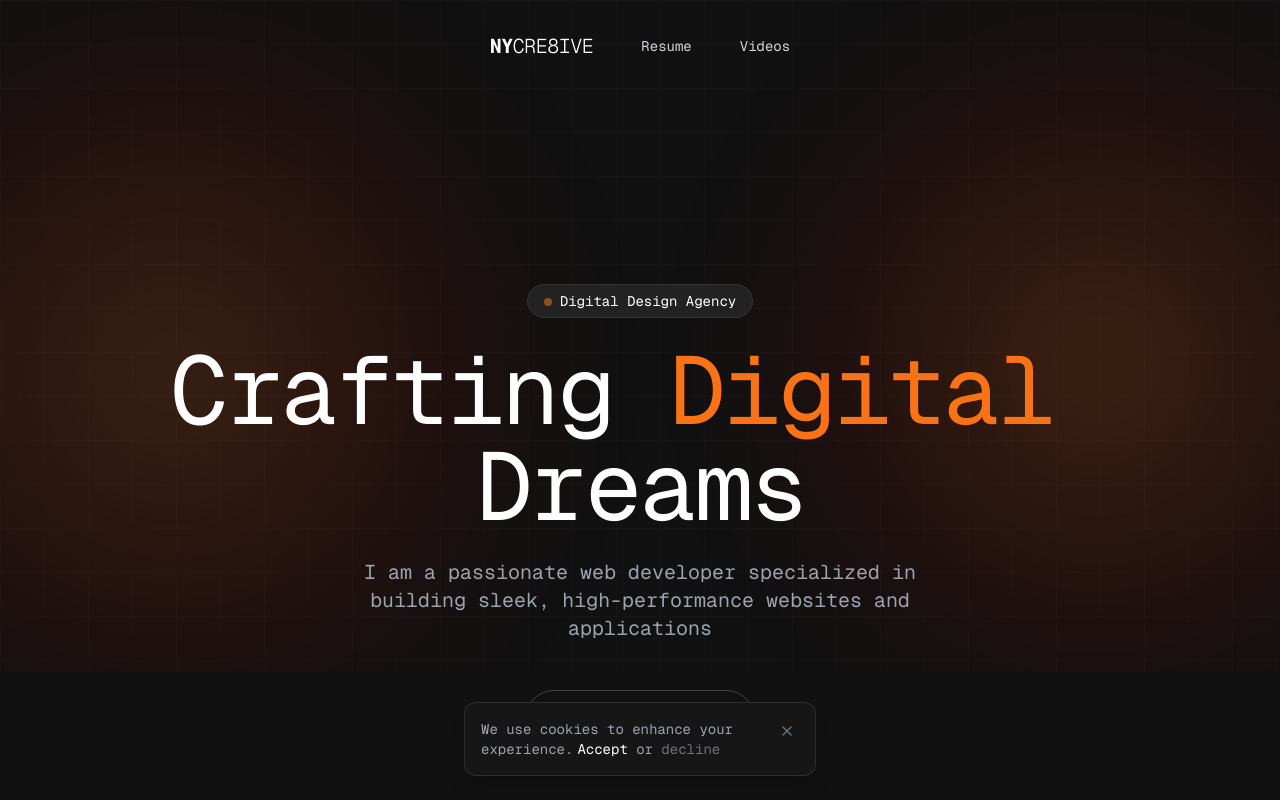
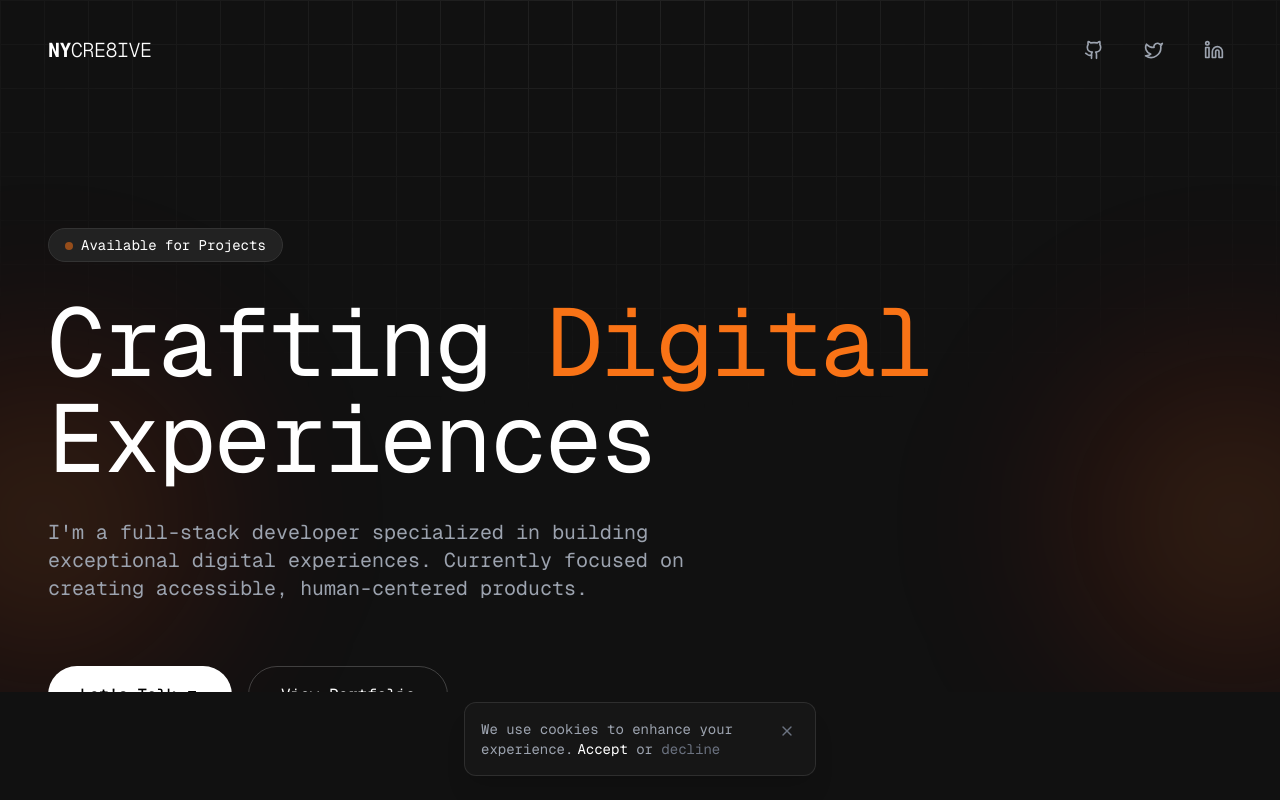
Before and after one commit to nanayawdev/nycre8ivestudio, a Next.js app: page / in a window 1280 px wide. Shown: the top 800 px of the page. Built offline with nearby package versions, Linux system fonts and the light colour scheme.

Commit message:
Refactor hero component import and usage on home page

```diff
--- /dev/null
+++ b/components/sections/hero-section.tsx
@@ -0,0 +1,125 @@
+"use client"
+
+import { motion } from "framer-motion"
+import { ArrowUpRight, Github, Linkedin, Twitter } from "lucide-react"
+import Link from "next/link"
+
+export function HeroSection() {
+  return (
+    <div className="relative min-h-screen bg-[#111111] overflow-hidden">
+      {/* Animated gradient background */}
+      <div className="absolute inset-0">
+        <div className="absolute inset-0 bg-[#111111]" />
+        <div className="absolute w-full h-full bg-[linear-gradient(to_right,#222_1px,transparent_1px),linear-gradient(to_bottom,#222_1px,transparent_1px)] bg-[size:44px_44px] [mask-image:radial-gradient(ellipse_80%_50%_at_50%_0%,#000,transparent)]" />
+        <div className="absolute bottom-0 left-0 right-0 h-[500px]">
+          <div
+            className="absolute bottom-0 left-[-20%] w-[600px] h-[600px]"
+            style={{
+              background: "radial-gradient(circle at center, rgba(255,140,50,0.15) 0%, rgba(255,69,0,0.1) 25%, rgba(209,0,0,0.05) 45%, transparent 65%)",
+              filter: "blur(60px)",
+            }}
+          />
+          <div
+            className="absolute bottom-0 right-[-20%] w-[600px] h-[600px]"
+            style={{
+              background: "radial-gradient(circle at center, rgba(255,140,50,0.15) 0%, rgba(255,69,0,0.1) 25%, rgba(209,0,0,0.05) 45%, transparent 65%)",
+              filter: "blur(60px)",
+            }}
+          />
+        </div>
+      </div>
+
+      {/* Content */}
+      <div className="relative">
+        {/* Navigation */}
+        <nav className="flex items-center justify-between px-6 sm:px-12 py-8">
+          <Link
+            href="/"
+            className="text-white font-bold text-xl tracking-tight"
+          >
+            NY<span className="font-light">CRE8IVE</span>
+          </Link>
+          <div className="flex items-center gap-6">
+            {[
+              { icon: Github, href: "https://github.com/nanayawisrael" },
+              { icon: Twitter, href: "https://twitter.com/nycre8ivestudio" },
+              { icon: Linkedin, href: "https://linkedin.com/in/nanayawisrael" },
+            ].map((social, index) => (
+              <motion.a
+                key={social.href}
+                href={social.href}
+                target="_blank"
+                rel="noopener noreferrer"
+                initial={{ opacity: 0, y: -20 }}
+                animate={{ opacity: 1, y: 0 }}
+                transition={{ delay: 0.2 + index * 0.1 }}
+                className="p-2 text-gray-400 hover:text-white transition-colors"
+              >
+                <social.icon className="w-5 h-5" />
+              </motion.a>
+            ))}
+          </div>
+        </nav>
+
+        {/* Hero Content */}
+        <div className="max-w-7xl mx-auto px-6 sm:px-12 pt-24 sm:pt-32 pb-24">
+          <div className="space-y-16">
+            {/* Main Heading */}
+            <div className="space-y-8">
+              <motion.div
+                initial={{ opacity: 0, y: 20 }}
+                animate={{ opacity: 1, y: 0 }}
+                className="inline-block px-4 py-1.5 rounded-full text-sm bg-[#222] border border-[#333]"
+              >
+                <span className="mr-2 inline-block w-2 h-2 rounded-full bg-orange-500 animate-pulse" />
+                Available for Projects
+              </motion.div>
+
+              <motion.h1
+                initial={{ opacity: 0, y: 20 }}
+                animate={{ opacity: 1, y: 0 }}
+                transition={{ delay: 0.2 }}
+                className="text-4xl xs:text-5xl sm:text-6xl md:text-7xl lg:text-8xl font-normal tracking-tight"
+              >
+                Crafting <span className="text-orange-500">Digital</span> <br className="hidden xs:block" />
+                Experiences
+              </motion.h1>
+
+              <motion.p
+                initial={{ opacity: 0, y: 20 }}
+                animate={{ opacity: 1, y: 0 }}
+                transition={{ delay: 0.3 }}
+                className="max-w-2xl text-gray-400 text-lg sm:text-xl"
+              >
+                I&apos;m a full-stack developer specialized in building exceptional digital experiences.
+                Currently focused on creating accessible, human-centered products.
+              </motion.p>
+            </div>
+
+            {/* CTA Section */}
+            <motion.div
+              initial={{ opacity: 0, y: 20 }}
+              animate={{ opacity: 1, y: 0 }}
+              transition={{ delay: 0.4 }}
+              className="flex flex-col xs:flex-row gap-4"
+            >
+              <Link
+                href="#contact"
+                className="group inline-flex items-center gap-2 px-8 py-4 rounded-full bg-white text-black font-medium hover:bg-gray-100 transition-colors"
+              >
+                Let&apos;s Talk
+                <ArrowUpRight className="w-4 h-4 group-hover:translate-x-1 group-hover:-translate-y-1 transition-transform" />
+              </Link>
+              <button
+                onClick={() => window.location.href = '#portfolio'}
+                className="inline-flex items-center gap-2 px-8 py-4 rounded-full border border-white/20 text-white hover:bg-white/10 transition-colors"
+              >
+                View Portfolio
+              </button>
+            </motion.div>
+          </div>
+        </div>
+      </div>
+    </div>
+  )
+}
--- a/src/app/page.tsx
+++ b/src/app/page.tsx
@@ -1,4 +1,4 @@
-import { Hero } from "../../components/ui/hero"
+import { HeroSection } from "../../components/sections/hero-section"
 import { WhatWeDo } from "../../components/sections/what-we-do"
 import { HowWeWork } from "../../components/sections/how-we-work"
 import { Highlights } from "../../components/sections/highlights"
@@ -10,7 +10,7 @@ import { Footer } from "../../components/sections/footer"
 export default function Home() {
   return (
     <main className="bg-[#111111] text-white">
-      <Hero />
+      <HeroSection />
       <div className="-mt-24 sm:-mt-32">
         <Highlights />
       </div>
```
